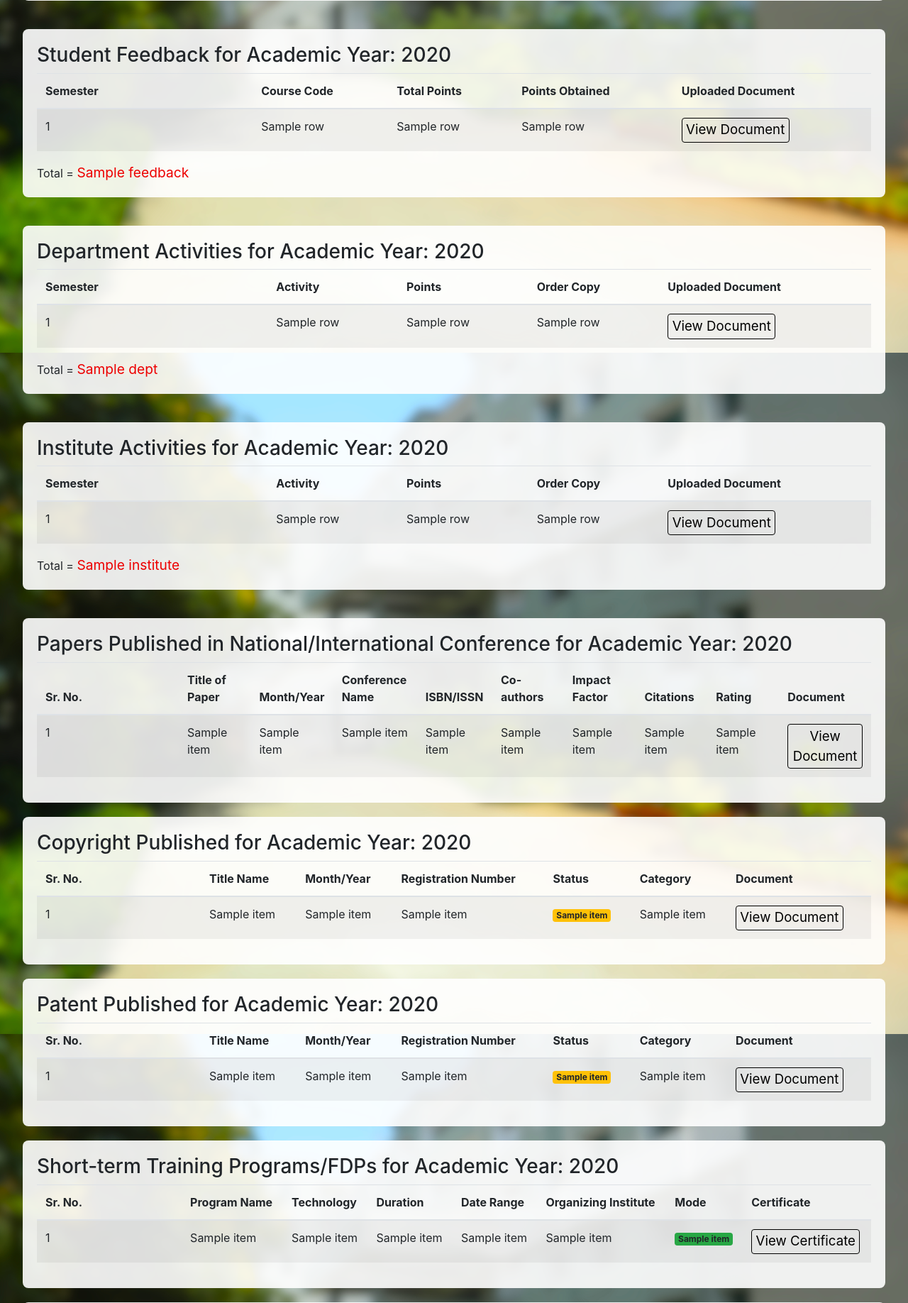
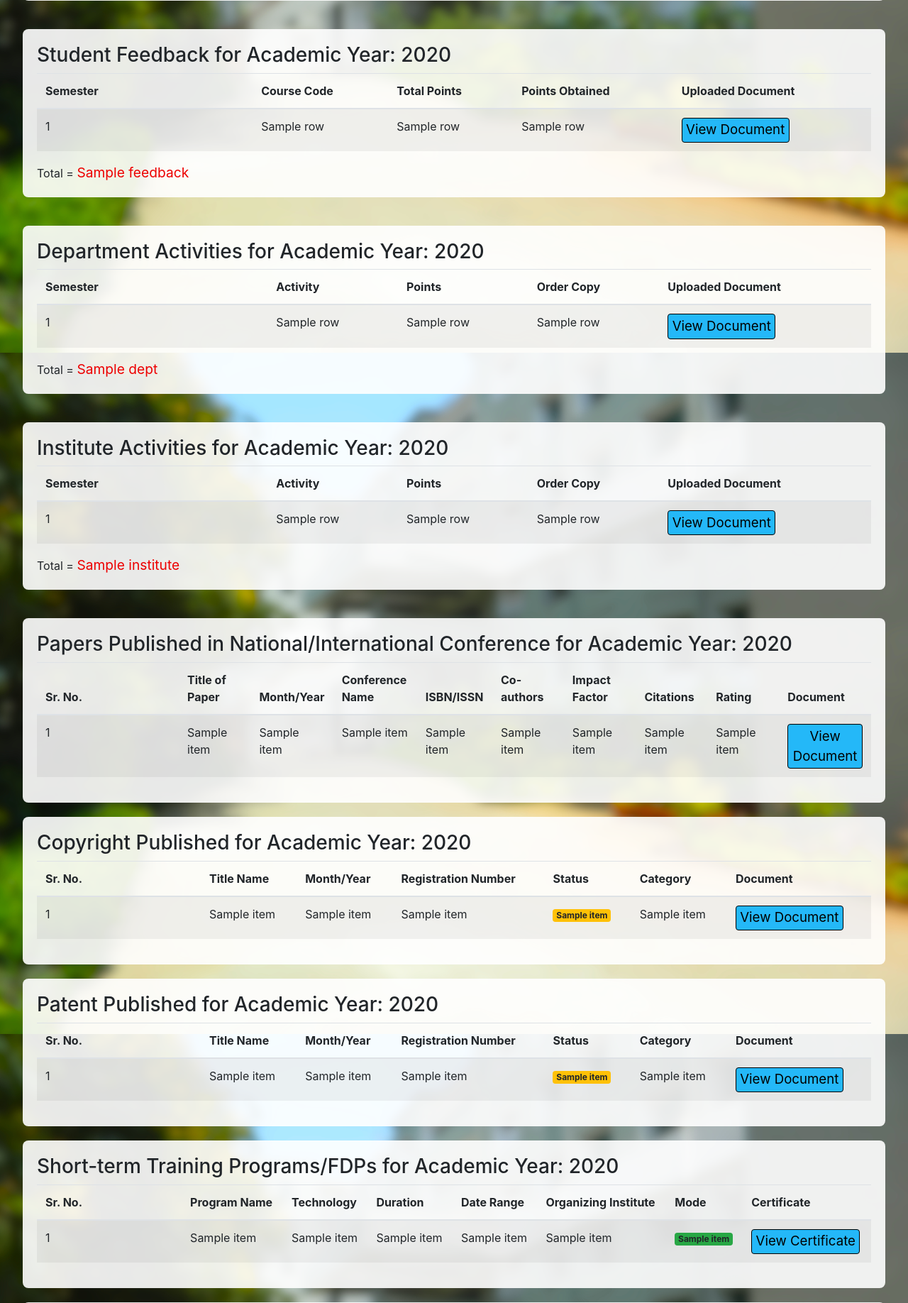
Before and after one commit to Gandhar-Rane/Appraisal_System_for_Educators, a Flask app: template templates/pastforms.html in a window 1280 px wide. Shown: the part 1423-3259 px from the top of the page at 71% size. Run offline with Flask 3, Linux system fonts and the light colour scheme; the template is opened without the code that fills it: most values are stand-ins (such as "Sample title", 1, 10 or a date in 2020); some libraries are stand-ins or nearby versions.

Commit message:
Print buttons

```diff
--- a/templates/hodpastform.html
+++ b/templates/hodpastform.html
@@ -145,7 +145,7 @@
         visibility: visible !important;
         font-size: 14pt !important;
         color: black !important;
-        background: transparent !important;
+        background: rgb(36, 184, 248) !important;
         border: 1pt solid black !important;
         padding: 2pt 4pt !important;
     }
--- a/templates/pastforms.html
+++ b/templates/pastforms.html
@@ -140,7 +140,7 @@
         visibility: visible !important;
         font-size: 14pt !important;
         color: black !important;
-        background: transparent !important;
+        background: rgb(36, 184, 248) !important;
         border: 1pt solid black !important;
         padding: 2pt 4pt !important;
     }
--- a/templates/principlepast.html
+++ b/templates/principlepast.html
@@ -173,7 +173,7 @@
         visibility: visible !important;
         font-size: 14pt !important;
         color: black !important;
-        background: transparent !important;
+        background: rgb(36, 184, 248) !important;
         border: 1pt solid black !important;
         padding: 2pt 4pt !important;
     }
--- a/templates/reviewform.html
+++ b/templates/reviewform.html
@@ -156,7 +156,7 @@
         visibility: visible !important;
         font-size: 14pt !important;
         color: black !important;
-        background: transparent !important;
+        background: rgb(36, 184, 248) !important;
         border: 1pt solid black !important;
         padding: 2pt 4pt !important;
     }
```
